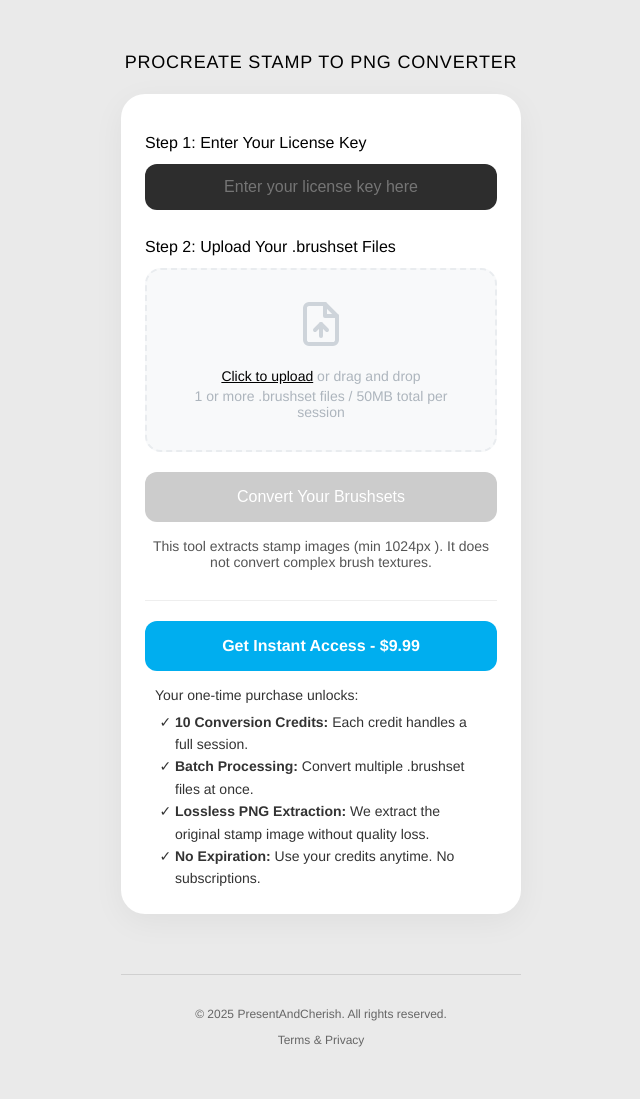
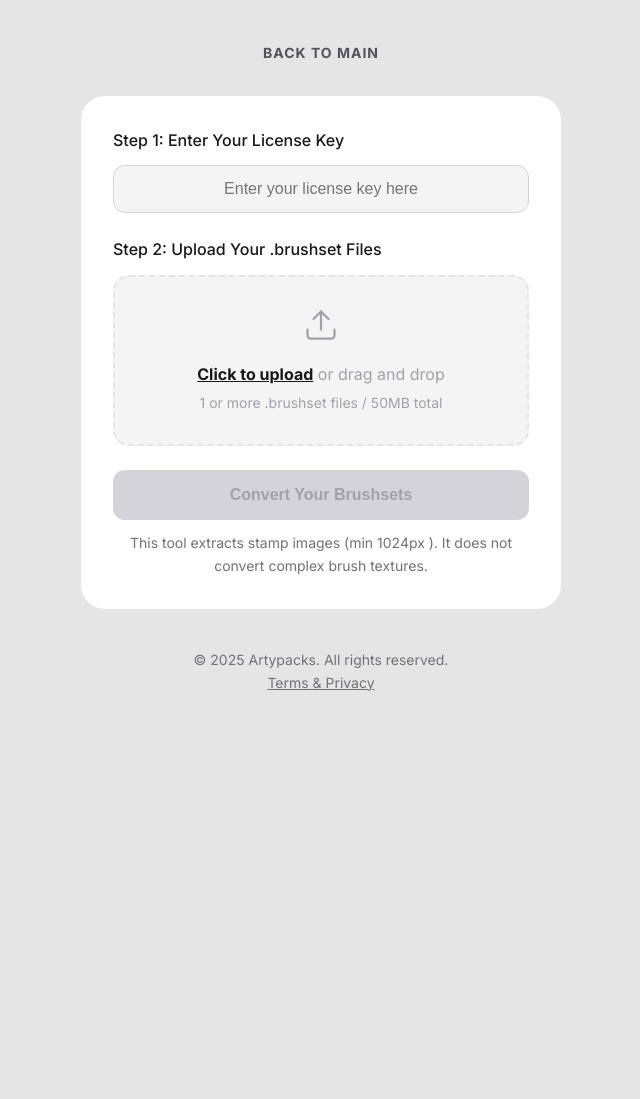
Before and after one commit to proconverter/proconverter-lemons, a Flask app: page / in a window 1280 px wide. Shown: the whole page, without its empty margins (319-959 px from the left). After the commit the page ends 691 px from the top, so only its background shows below. Run offline with Flask 3, Linux system fonts and the light colour scheme.

Commit message:
Update index.html

```diff
--- a/templates/index.html
+++ b/templates/index.html
@@ -3,105 +3,67 @@
 <head>
     <meta charset="UTF-8">
     <meta name="viewport" content="width=device-width, initial-scale=1.0">
-    <title>Procreate Stamp Converter</title>
-    <style>
-        /* All CSS is unchanged and correct */
-        body { font-family: "Helvetica Neue", Helvetica, Arial, sans-serif; background-color: #EAEAEA; color: #000000; margin: 0; padding: 40px 20px; display: flex; justify-content: center; align-items: center; flex-direction: column; font-weight: 400; -webkit-font-smoothing: antialiased; -moz-osx-font-smoothing: grayscale; }
-        .main-title { font-size: 18px; font-weight: 500; margin-bottom: 20px; letter-spacing: 0.8px; text-align: center; line-height: 1.2; }
-        .converter-card { background-color: #FFFFFF; border-radius: 24px; box-shadow: 0 8px 32px rgba(0, 0, 0, 0.05); width: 100%; max-width: 400px; padding: 24px; box-sizing: border-box; margin-bottom: 20px; }
-        .step-label { font-size: 16px; font-weight: 500; margin-bottom: 12px; }
-        input[type="text"] { width: 100%; padding: 14px; font-size: 16px; border: none; border-radius: 12px; box-sizing: border-box; background-color: #2D2D2D; color: #FFFFFF; text-align: center; margin-bottom: 12px; font-weight: 400; }
-        .balance-status { text-align: center; font-size: 14px; color: #333; margin-bottom: 24px; margin-top: -12px; padding: 10px; border-radius: 8px; background-color: #e2e3e5; display: none; }
-        .balance-status.error { background-color: #f8d7da; color: #721c24; }
-        .balance-status.success { background-color: #d4edda; color: #155724; }
-        .upload-area-label { display: block; }
-        .upload-area { border: 2px dashed #D0D0D0; border-radius: 16px; padding: 30px; text-align: center; transition: all 0.2s ease; }
-        .upload-area:hover:not(.disabled) { border-color: #999; }
-        .upload-area.disabled { cursor: not-allowed; background-color: #f8f9fa; border-color: #e9ecef; }
-        .upload-area.disabled svg path { stroke: #ced4da; }
-        .upload-area.disabled p { color: #adb5bd; }
-        .upload-area svg { margin-bottom: 12px; transition: stroke 0.2s ease; }
-        .upload-area p { color: #666; font-size: 14px; margin: 4px 0 0 0; font-weight: 400; transition: color 0.2s ease; }
-        .file-list { margin-top: 10px; font-size: 14px; color: #666; text-align: left; max-height: 150px; overflow-y: auto; border: 1px solid #eee; border-radius: 8px; padding: 10px; display: none; margin-bottom: 20px; }
-        .file-list-item { display: flex; justify-content: space-between; align-items: center; padding: 4px 0; }
-        .file-name { flex-grow: 1; white-space: nowrap; overflow: hidden; text-overflow: ellipsis; margin-right: 10px; }
-        .file-list-item .status { font-weight: 500; margin-left: 10px; }
-        .status-pending { color: #888; }
-        .status-processing { color: #007bff; }
-        .status-completed { color: #28a745; }
-        .status-failed { color: #dc3545; }
-        .remove-file-btn { cursor: pointer; color: #aaa; font-weight: bold; font-size: 20px; padding: 0 5px; line-height: 1; }
-        .remove-file-btn:hover { color: #333; }
-        .submit-button { width: 100%; padding: 16px; font-size: 16px; font-weight: 500; border-radius: 12px; border: none; cursor: pointer; background-color: #2D2D2D; color: #FFFFFF; transition: background-color 0.2s ease; margin-top: 20px; }
-        .submit-button:disabled { background-color: #ccc; cursor: not-allowed; }
-        .info-text { text-align: center; font-size: 14px; color: #555; margin-top: 16px; }
-        .message-area { padding: 12px; margin-bottom: 20px; border-radius: 8px; text-align: center; font-size: 14px; font-weight: 400; display: none; background-color: #e2e3e5; color: #383d41; }
-        .get-token-section { text-align: center; margin-top: 30px; padding-top: 20px; border-top: 1px solid #eee; }
-        .get-token-button { display: inline-block; width: 100%; box-sizing: border-box; padding: 16px; font-size: 16px; font-weight: 600; border-radius: 12px; border: none; cursor: pointer; background-color: #00AEEF; color: #FFFFFF; text-decoration: none; transition: background-color 0.2s ease; }
-        .get-token-button:hover { background-color: #0099d4; }
-        .footer { margin-top: 40px; padding-top: 20px; border-top: 1px solid #D0D0D0; text-align: center; font-size: 12px; color: #666; width: 100%; max-width: 400px; }
-        .footer a { color: #666; text-decoration: none; margin: 0 8px; font-weight: 400; }
-        .modal-overlay { display: none; position: fixed; z-index: 1000; left: 0; top: 0; width: 100%; height: 100%; overflow: auto; background-color: rgba(0,0,0,0.5); animation: fadeIn 0.3s; }
-        .modal-content { background-color: #fefefe; margin: 15% auto; padding: 25px; border: 1px solid #888; border-radius: 16px; width: 90%; max-width: 500px; position: relative; font-size: 14px; line-height: 1.6; color: #333; }
-        .close-button { color: #aaa; float: right; font-size: 28px; font-weight: bold; position: absolute; top: 10px; right: 20px; }
-        #errorModal .modal-content { border-top: 5px solid #dc3545; }
-        #errorModal h2 { color: #dc3545; }
-    </style>
+    <title>Artypacks Converter</title>
+
+    <!-- CORRECTED: This single line links to your external style.css file -->
+    <link rel="stylesheet" href="{{ url_for('static', filename='style.css') }}">
+
+    <link rel="preconnect" href="https://fonts.googleapis.com">
+    <link rel="preconnect" href="https://fonts.gstatic.com" crossorigin>
+    <link href="https://fonts.googleapis.com/css2?family=Inter:wght@400;500;700&display=swap" rel="stylesheet">
 </head>
 <body>
-    <h1 class="main-title">PROCREATE STAMP TO PNG CONVERTER</h1>
+
+    <div class="page-wrapper">
+
+        <header class="page-header">
+            <a href="https://artypacks.app" class="back-link">BACK TO MAIN</a>
+        </header>
 
         <div class="converter-card">
             <form id="uploadForm" novalidate>
                 <!-- Step 1: License Key -->
+                <div class="step">
                     <p class="step-label">Step 1: Enter Your License Key</p>
                     <input type="text" id="license_key" name="license_key" placeholder="Enter your license key here">
                     <div class="balance-status" id="balanceStatus"></div>
+                </div>
 
                 <!-- Step 2: Upload -->
+                <div class="step">
                     <p class="step-label">Step 2: Upload Your .brushset Files</p>
                     <label for="brush_files" class="upload-area-label" id="uploadAreaLabel">
                         <div class="upload-area disabled" id="uploadArea">
-                    <svg width="48" height="48" viewBox="0 0 24 24" fill="none" xmlns="http://www.w3.org/2000/svg"><path d="M14 2H6C5.46957 2 4.96086 2.21071 4.58579 2.58579C4.21071 2.96086 4 3.46957 4 4V20C4 20.5304 4.21071 21.0391 4.58579 21.4142C4.96086 21.7893 5.46957 22 6 22H18C18.5304 22 19.0391 21.7893 19.4142 21.4142C19.7893 21.0391 20 20.5304 20 20V8L14 2Z" stroke="#D0D0D0" stroke-width="2" stroke-linecap="round" stroke-linejoin="round"/><path d="M14 2V8H20" stroke="#D0D0D0" stroke-width="2" stroke-linecap="round" stroke-linejoin="round"/><path d="M12 18V12" stroke="#D0D0D0" stroke-width="2" stroke-linecap="round" stroke-linejoin="round"/><path d="M9 15L12 12L15 15" stroke="#D0D0D0" stroke-width="2" stroke-linecap="round" stroke-linejoin="round"/></svg>
-                    <p><span style="color: #000; font-weight: 500; text-decoration: underline;">Click to upload</span> or drag and drop</p>
-                    <p>1 or more .brushset files / 50MB total per session</p>
+                            <svg class="upload-icon" xmlns="http://www.w3.org/2000/svg" width="24" height="24" viewBox="0 0 24 24" fill="none" stroke="currentColor" stroke-width="2" stroke-linecap="round" stroke-linejoin="round"><path d="M21 15v4a2 2 0 0 1-2 2H5a2 2 0 0 1-2-2v-4"></path><polyline points="17 8 12 3 7 8"></polyline><line x1="12" y1="3" x2="12" y2="15"></line></svg>
+                            <p class="upload-text"><strong>Click to upload</strong> or drag and drop</p>
+                            <p class="upload-subtext">1 or more .brushset files / 50MB total</p>
                         </div>
                     </label>
                     <input type="file" id="brush_files" name="brush_files" accept=".brushset" multiple style="display: none;" disabled>
                     <div class="file-list" id="fileList"></div>
+                </div>
+
+                <!-- Convert Button -->
+                <button type="submit" class="submit-button" id="submitBtn" disabled>Convert Your Brushsets</button>
+
+                <p class="info-text">This tool extracts stamp images (min 1024px ). It does not convert complex brush textures.</p>
+
                 <div class="message-area" id="messageArea"></div>
-
-            <!-- Convert Button and Info Text -->
-            <button type="submit" class="submit-button" id="submitBtn" disabled>Convert Your Brushsets</button>
-            <p class="info-text">This tool extracts stamp images (min 1024px  ). It does not convert complex brush textures.</p>
-
-            <!-- REVISED Buy Credits Section -->
-            <div class="get-token-section">
-                <a href="https://presentandcherish.lemonsqueezy.com/buy/9fac6a82-c127-4b2e-845d-dec42c9f33ce" target="_blank" class="get-token-button" id="buyBtn">Get Instant Access - $9.99</a>
-                <div style="text-align: left; font-size: 14px; color: #333; margin-top: 16px; padding: 0 10px;">
-                    <p style="font-weight: 500; margin-bottom: 8px;">Your one-time purchase unlocks:</p>
-                    <ul style="list-style-type: '✓ '; margin: 0; padding-left: 20px; line-height: 1.6;">
-                        <li><strong>10 Conversion Credits:</strong> Each credit handles a full session.</li>
-                        <li><strong>Batch Processing:</strong> Convert multiple .brushset files at once.</li>
-                        <li><strong>Lossless PNG Extraction:</strong> We extract the original stamp image without quality loss.</li>
-                        <li><strong>No Expiration:</strong> Use your credits anytime. No subscriptions.</li>
-                    </ul>
-                </div>
-            </div>
             </form>
         </div>
 
-    <footer class="footer">
-        <p>&copy; 2025 PresentAndCherish. All rights reserved.</p>
-        <p><a href="javascript:void(0 );" onclick="openModal('policyModal')">Terms & Privacy</a></p>
+        <footer class="page-footer">
+            <p>&copy; 2025 Artypacks. All rights reserved.</p>
+            <p><a href="javascript:void(0);" onclick="openModal('policyModal')">Terms & Privacy</a></p>
         </footer>
+    </div>
 
-    <!-- Modals -->
+    <!-- Modals (Unchanged) -->
     <div id="policyModal" class="modal-overlay">
         <div class="modal-content">
             <span class="close-button" onclick="closeModal('policyModal')">&times;</span>
             <h2>Terms & Privacy</h2>
-            <p><strong>Effective Date:</strong> 25 August 2025</p>
+            <p><strong>Effective Date:</strong> 26 August 2025</p>
             <h3>Privacy Policy</h3>
             <p>We collect your License Key solely to validate your purchase and process your file conversion. This data is processed via our payment partner, Lemon Squeezy. We never store, sell, or share your details unless required by law.</p>
             <h3>Terms of Service</h3>
@@ -116,6 +78,7 @@
         </div>
     </div>
 
+    <!-- JavaScript (Unchanged) -->
     <script>
         document.addEventListener('DOMContentLoaded', () => {
             const licenseKeyInput = document.getElementById('license_key');
@@ -159,7 +122,7 @@
                 }
             };
 
-            const checkSubmitButtonState = () => {
+            const checkSubmitButtonState = ()_ => {
                 submitBtn.disabled = !(isLicenseValid && selectedFiles.length > 0);
             };
 
@@ -272,7 +235,7 @@
                 let hasFailed = false;
 
                 (async () => {
-                    for (let i = 0; i < selectedFiles.length; i++) {
+                    for (let i = 0; i_ < selectedFiles.length; i++) {
                         const file = selectedFiles[i];
                         if (hasFailed) break;
 
```
Lines whose indentation alone changed are shown as unchanged.
